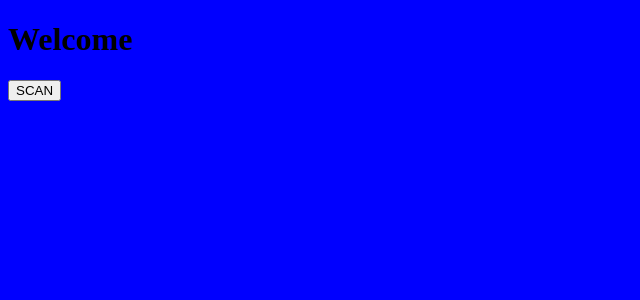
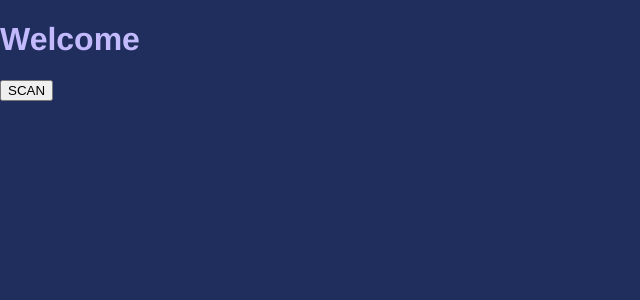
Before and after one commit to Dovvahkiin/Network-Scan, a React (Vite) app in the folder app/: page / in a window 1280 px wide. Shown: the top 300 px of the page, without its empty margins (0-640 px from the left). Built offline with nearby package versions, Linux system fonts and the light colour scheme.

Commit message:
Create styles for desktop app

```diff
--- /dev/null
+++ b/app/src/styles/components.css
@@ -0,0 +1,56 @@
+h1 {
+  margin: 0;
+  background-color: var(--darkPurples);
+  width: 100%;
+  text-align: center;
+  padding-top: 5%;
+  padding-bottom: 5%;
+  box-shadow: 0px 5px 5px #19254de3;
+}
+
+table {
+  border: 1px solid red;
+  text-align: center;
+  padding-top: 5%;
+  padding-bottom: 5%;
+  border-collapse: collapse;
+}
+
+th,
+td {
+  border: 1px solid #ccc;
+  padding: 10px;
+}
+
+.buttonSection {
+  display: flex;
+  flex-direction: column;
+  justify-content: center;
+  align-items: center;
+  padding-top: 5%;
+  padding-bottom: 5%;
+}
+
+.buttonSection > span {
+  margin-bottom: 5%;
+}
+
+.scanBtn {
+  cursor: pointer;
+  width: 120px;
+  height: 25px;
+  border-radius: 20px 20px;
+  border: none;
+  background-color: var(--lightPurple);
+  color: var(--textColor);
+}
+
+.scanBtn:disabled {
+  cursor: pointer;
+  padding: 3% 10%;
+  border-radius: 20px 20px;
+  border: none;
+  background-color: #5168bb80;
+  color: #86839cad;
+  cursor: default;
+}
--- a/app/src/styles/index.css
+++ b/app/src/styles/index.css
@@ -1,3 +1,16 @@
+@import "./variables.css";
+
 body {
-  background-color: blue;
+  background-color: var(--darkPurple);
+  color: var(--textColor);
+  font-family: var(--textFont);
+  margin: 0;
+  padding: 0;
 }
+
+main {
+  display: flex;
+  flex-direction: column;
+  justify-content: center;
+  align-items: center;
+}
--- /dev/null
+++ b/app/src/styles/variables.css
@@ -0,0 +1,8 @@
+:root {
+  --darkPurples: #19254d;
+  --darkPurple: #202e5e;
+  --lightPurple: #4a69d9;
+  --textColor: #c2bafc;
+
+  --textFont: Helvetica;
+}
```
